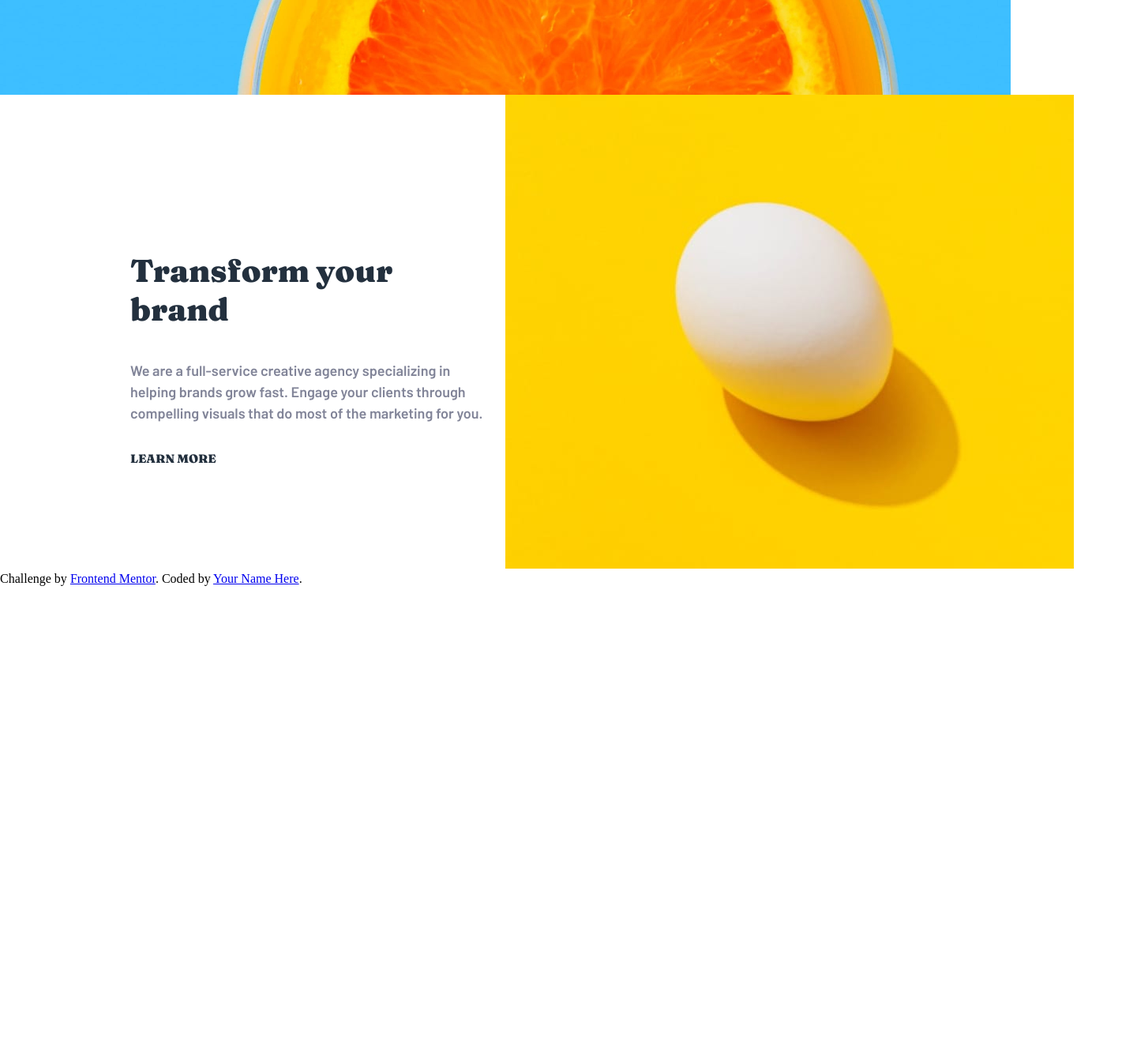
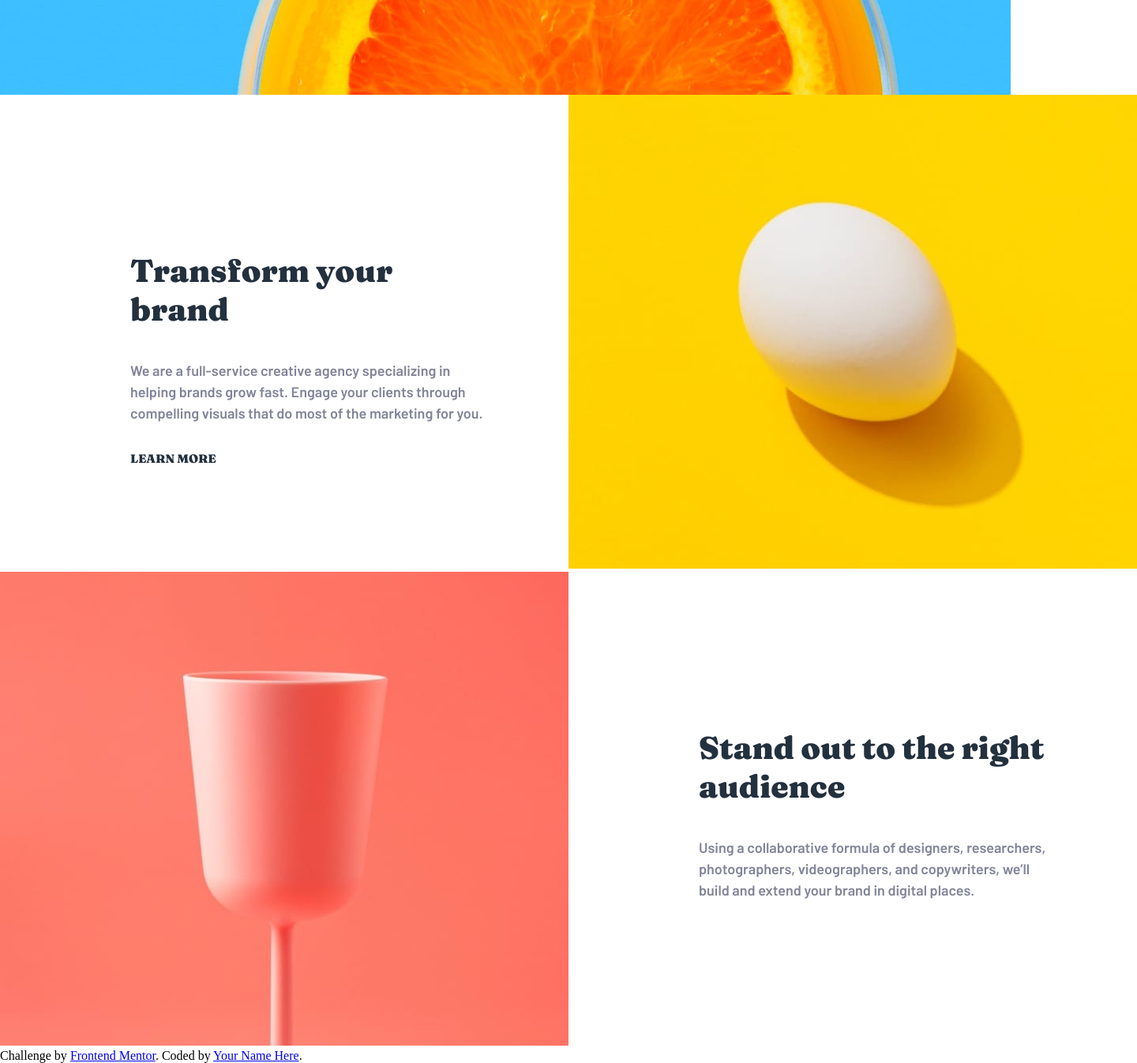
Before and after one commit to RingoFloyd/Sunnyside_Agency_Landing_Page, a plain HTML site: page index.html in a window 1280 px wide. Shown: the part 680-2026 px from the top of the page at 79% size, 1440 px wide, since content can reach past the window. Before the commit the page ends 1422 px from the top, so only its background shows below. Drawn offline with Linux system fonts and the light colour scheme.

Commit message:
two rows added

```diff
--- a/css/styles.scss
+++ b/css/styles.scss
@@ -94,12 +94,14 @@ ul {
   padding-top: 3rem;
 }
 
-.egg-block {
+.main-content {
   display: grid;
-  grid-template-columns: 50% 50%;
+  grid-template-columns: auto auto;
+  grid-template-rows: auto auto auto;
 }
 
-.egg-block-text {
+
+.transform-txt {
   padding-left: 165px;
   padding-top: 158px;
 }
@@ -129,6 +131,13 @@ h5 {
   line-height: 1.7rem;
 }
 
+.stand-out-txt {
+  padding-left: 165px;
+  padding-top: 158px;
+}
+
+
+
 
 
 
--- a/index.html
+++ b/index.html
@@ -35,8 +35,8 @@
         <img src="images/icon-arrow-down.svg" class="down-arrow" />
       </heading>
     </div>
-    <div class="egg-block">
-      <div class="egg-block-text">
+    <article class="main-content">
+      <div class="transform-txt">
         <h3>
           Transform your <br />
           brand
@@ -48,14 +48,31 @@
         </p>
         <h5>Learn more</h5>
       </div>
-      <div class="egg-block-img">
-        <img src="images/desktop/image-transform.jpg" class="transform-img" />
+      <div class="transform-img">
+        <img src="images/desktop/image-transform.jpg" />
       </div>
-    </div>
+      <div class="pink-img">
+        <img src="images/desktop/image-stand-out.jpg" />
+      </div>
+      <div class="stand-out-txt">
+        <h3>
+          Stand out to the right<br />
+          audience
+        </h3>
+        <p class="detail-para">
+          Using a collaborative formula of designers, researchers,<br />
+          photographers, videographers, and copywriters, we’ll<br />
+          build and extend your brand in digital places.
+        </p>
+      </div>
+    </article>
+    <!--
+    <div class="stand-out-block">
 
-    <!--    Stand out to the right audience Using a collaborative
-    formula of designers, researchers, photographers, videographers, and
-    copywriters, we’ll build and extend your brand in digital places. Learn more
+
+    </div> -->
+
+    <!--  Learn more
     Graphic design Great design makes you memorable. We deliver artwork that
     underscores your brand message and captures potential clients’ attention.
     Photography Increase your credibility by getting the most stunning,
```
Also changed, not shown: css/styles.css, 1 other file.
